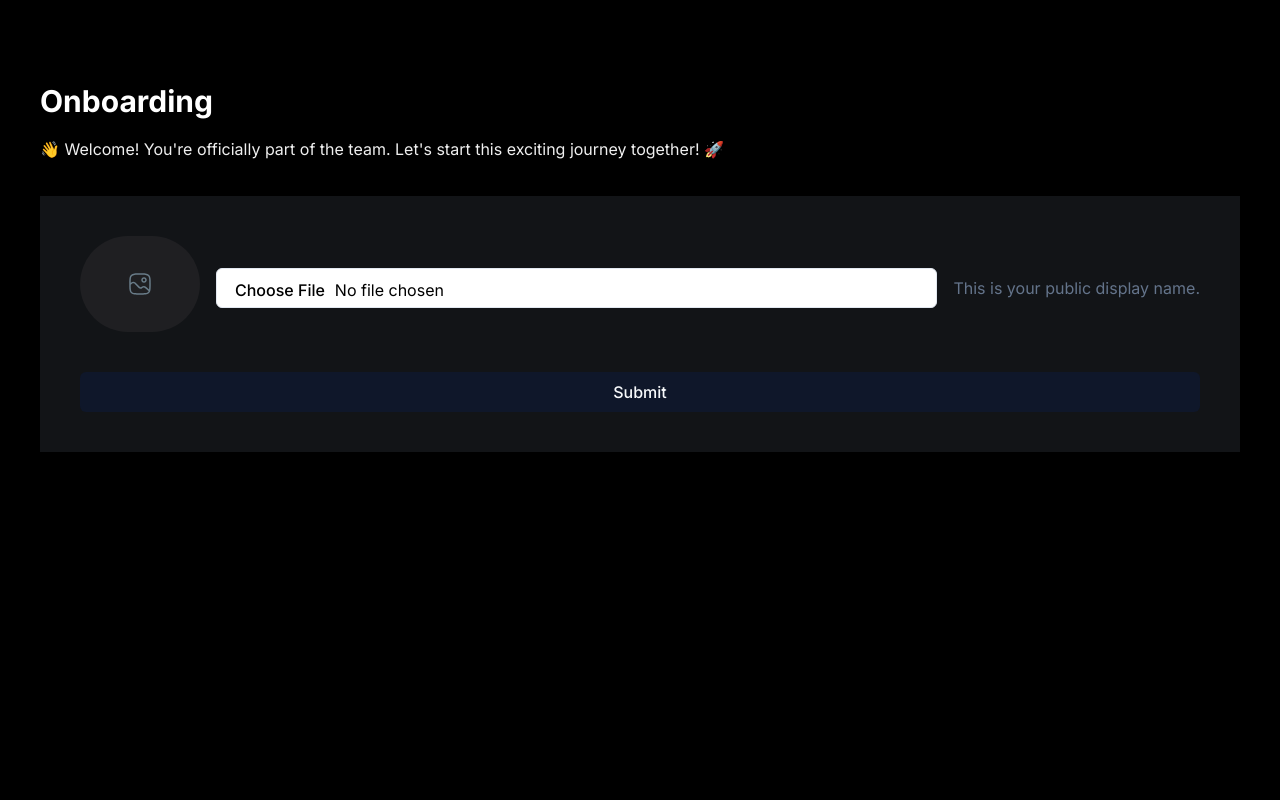
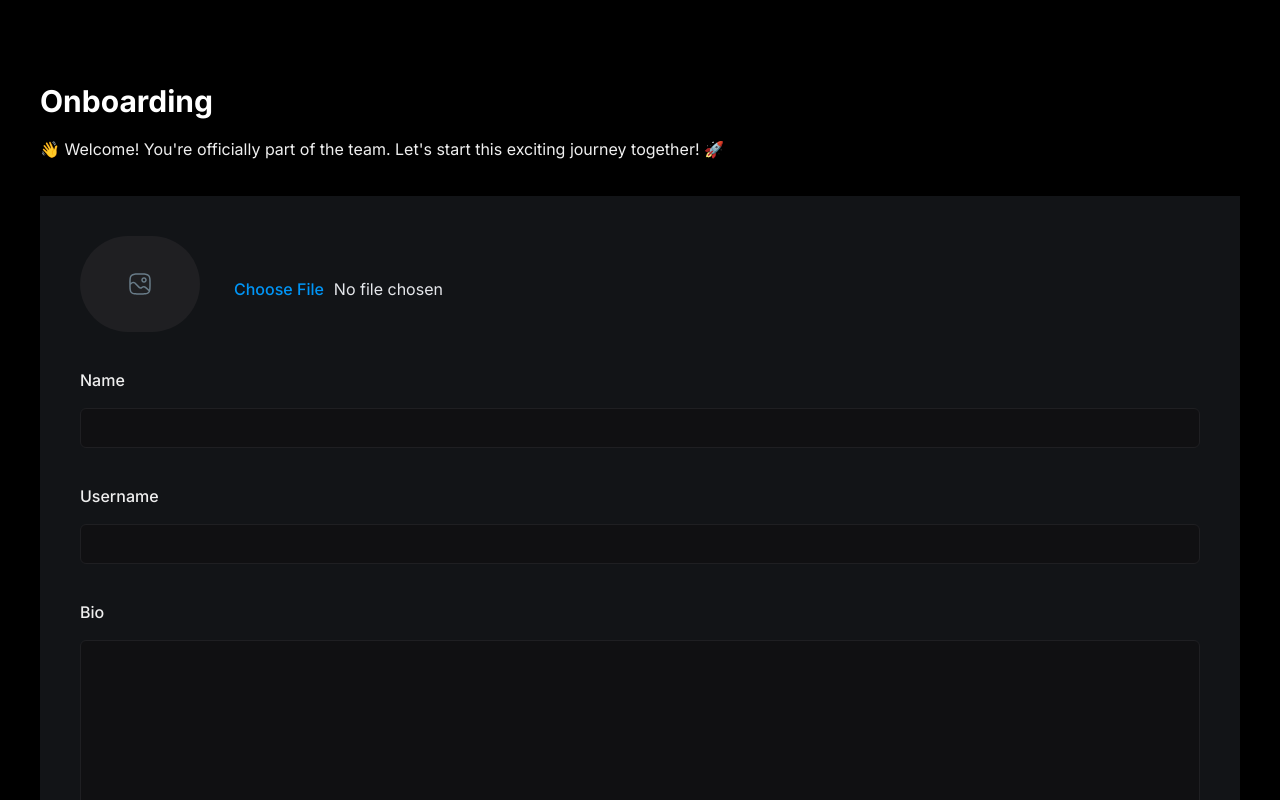
Before and after one commit to dirudeen/theads, a Next.js app: page /onboarding in a window 1280 px wide. Shown: the top 800 px of the page. Built offline with nearby package versions, Linux system fonts and the light colour scheme; no server answers.

Commit message:
Add name, username and bio field inputs

```diff
--- a/src/components/form/AccountProfile.tsx
+++ b/src/components/form/AccountProfile.tsx
@@ -17,6 +17,7 @@ import { zodResolver } from "@hookform/resolvers/zod";
 import { UserValidation } from "@/lib/validation/user";
 import Image from "next/image";
 import { ChangeEvent } from "react";
+import { Textarea } from "../ui/textarea";
 interface Props {
   user: {
     id: string | undefined;
@@ -42,8 +43,7 @@ export default function AccountProfile({ user, btnTitle }: Props) {
 
   const imageHandler = (e: ChangeEvent, onChange: (value: string) => void) => {
     e.preventDefault();
-
-  }
+  };
 
   const onSubmit = (values: z.infer<typeof UserValidation>) => {
     // Do something with the form values.
@@ -55,11 +55,11 @@ export default function AccountProfile({ user, btnTitle }: Props) {
     <Form {...form}>
       <form
         onSubmit={form.handleSubmit(onSubmit)}
-        className="flex flex-col gap-10"
+        className="flex flex-col justify-start gap-10"
       >
         <FormField
           control={form.control}
-          name="username"
+          name="profile_photo"
           render={({ field }) => (
             <FormItem className="flex items-center gap-4">
               <FormLabel className="account-form_image-label">
@@ -82,22 +82,71 @@ export default function AccountProfile({ user, btnTitle }: Props) {
                   />
                 )}
               </FormLabel>
-              <FormControl className="flex-1 text-base-semibold text-grey-500">
+              <FormControl className="flex-1 text-base-semibold text-gray-200">
                 <Input
                   type="file"
-                  className="account-form_image"
-                  onChange={e => imageHandler(e, field.onChange)}
+                  className="account-form_image-input"
+                  onChange={(e) => imageHandler(e, field.onChange)}
                   accept="image/*"
+                  placeholder="Add profile photo"
                 />
               </FormControl>
-              <FormDescription>
-                This is your public display name.
-              </FormDescription>
-              <FormMessage />
             </FormItem>
           )}
         />
-        <Button type="submit">Submit</Button>
+
+        <FormField
+          control={form.control}
+          name="name"
+          render={({ field }) => (
+            <FormItem className="flex flex-col gap-3 w-full">
+              <FormLabel className="text-base-semibold text-light-2">
+                Name
+              </FormLabel>
+              <FormControl>
+                <Input
+                type="text"
+                className="account-form_input no-focus"
+                {...field} />
+              </FormControl>
+            </FormItem>
+          )}
+        />
+     <FormField
+          control={form.control}
+          name="username"
+          render={({ field }) => (
+            <FormItem className="flex flex-col gap-3 w-full">
+              <FormLabel className="text-base-semibold text-light-2">
+                Username
+              </FormLabel>
+              <FormControl>
+                <Input
+                type="text"
+                className="account-form_input no-focus"
+                {...field} />
+              </FormControl>
+            </FormItem>
+          )}
+        />
+ <FormField
+          control={form.control}
+          name="bio"
+          render={({ field }) => (
+            <FormItem className="flex flex-col gap-3 w-full">
+              <FormLabel className="text-base-semibold text-light-2">
+               Bio
+              </FormLabel>
+              <FormControl>
+                <Textarea
+                rows={10}
+                className="account-form_input no-focus"
+                {...field} />
+              </FormControl>
+            </FormItem>
+          )}
+        />
+        <Button type="submit">{btnTitle}</Button>
       </form>
     </Form>
   );
```
